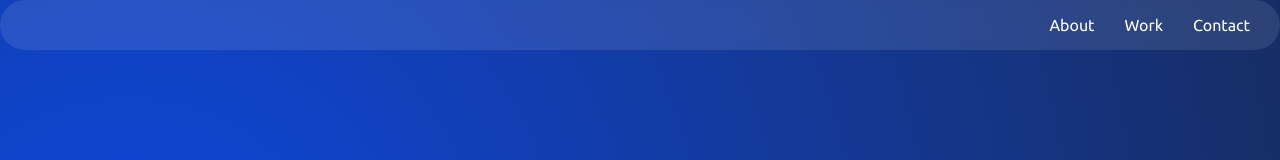
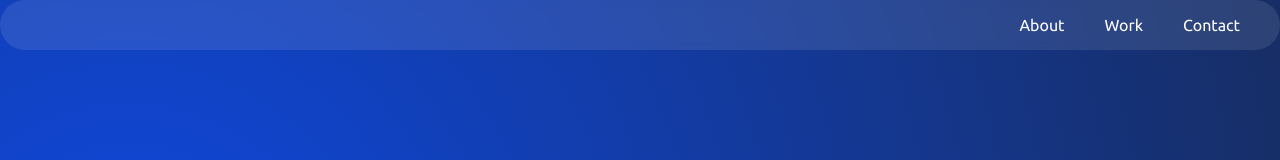
Before and after one commit to omar48121/portfolio, a plain HTML site: page index.html in a window 1280 px wide. Shown: the top 160 px of the page. Drawn offline with Linux system fonts and the light colour scheme.

Commit message:
navbar adjustements

```diff
--- a/css/style.css
+++ b/css/style.css
@@ -23,7 +23,7 @@ body {
 }
 
 .nav-link {
-    margin-right: 30px;
+    margin-right: 40px;
     text-decoration: none;
 }
 
@@ -92,7 +92,7 @@ img {
     }
 }
 
-@media screen and (max-width: 375px) {
+@media screen and (max-width: 415px) {
     #navbar {
         justify-content: space-evenly;
     }
```
